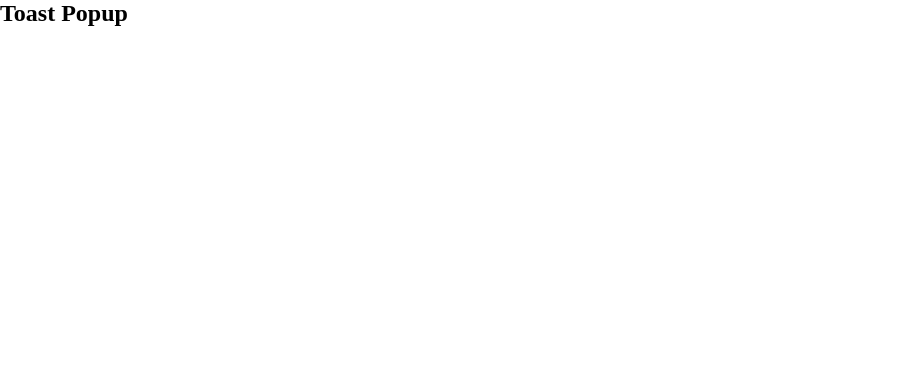
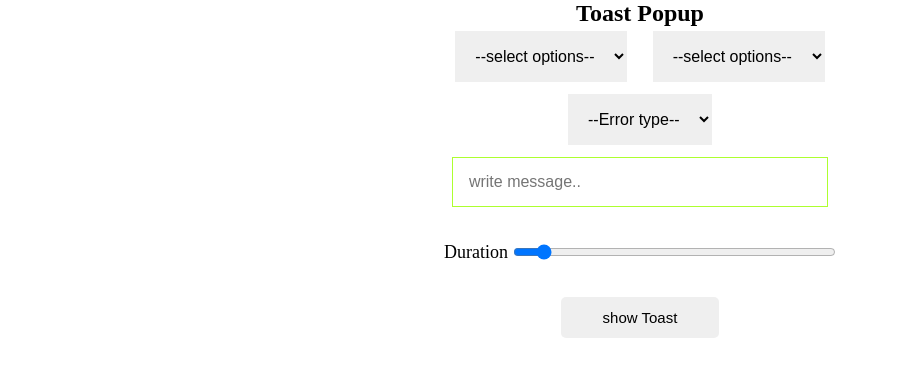
Before and after one commit to indranil7863/Javascript-projects, a plain HTML site: page toast_popup/index.html in a window 1280 px wide. Shown: the whole page, without its empty margins (0-898 px from the left). Drawn offline with Linux system fonts and the light colour scheme.

Commit message:
design complete

```diff
--- a/toast_popup/index.html
+++ b/toast_popup/index.html
@@ -9,5 +9,32 @@
 </head>
 <body>
     <h2>Toast Popup</h2>
+    <div class="main-div">
+
+    <select name="position" class="selectOption" id="hr-pos">
+        <option value="">--select options--</option>
+        <option value="left">left</option>
+        <option value="right">right</option>
+    </select>
+     <select name="position" class="selectOption" id="vt-pos">
+        <option value="">--select options--</option>
+        <option value="top">top</option>
+        <option value="bottom">bottom</option>
+    </select>
+    <select name="error-type" class="selectOption" id="err-type">
+        <option value="">--Error type--</option>
+        <option value="warning">warning</option>
+        <option value="Error">Error</option>
+        <option value="success">success</option>
+    </select>
+    <label for="message" class="message-bar">
+        <input type="text" name="" id="message" placeholder="write message..">
+    </label>
+    <label for="duration" class="duration-btn">Duration
+        <input type="range" name="" min="0" max="10" step="1" value="0" id="duration">
+    </label>
+
+    <button id="generate-toast">show Toast</button>
+</div>
 </body>
 </html>
--- a/toast_popup/style.css
+++ b/toast_popup/style.css
@@ -6,3 +6,71 @@
     list-style-type: none;
     text-decoration: none;
 }
+
+.main-div{
+    max-width: 400px;
+    margin: 2px auto;
+    display: flex;
+    justify-content: space-evenly;
+    align-items: center;
+    gap: 12px;
+    flex-wrap: wrap;
+    padding: 2px;
+}
+input[type="range"]{
+    padding: 0;
+}
+h2{
+    text-align: center;
+}
+
+.selectOption{
+    padding: 1rem;
+    font-size: 1rem;
+    outline: none;
+}
+
+.message-bar{
+    width: 95%;
+
+    border: 1px solid greenyellow;
+
+}
+#message{
+    width: 95%;
+    padding: 1rem;
+    outline: none;
+    font-size: 14px;
+}
+#message::placeholder{
+    font-size: 1rem;
+}
+.duration-btn{
+    width: 100%;
+    padding: 2px;
+    text-align: center;
+    display: flex;
+    justify-content: center;
+    align-items: center;
+    gap: 5px;
+    flex-direction: row;
+    font-size: 18px;
+}
+
+#duration{
+    width: 100%;
+    border: 23px solid red;
+}
+
+#generate-toast{
+    min-width: 40%;
+    padding: 12px 18px;
+    border-radius: 5px;
+    font-size: 15px;
+    transition: background-color .5s 0s linear, color .5s 0s linear;
+}
+#generate-toast:hover{
+    background-color: aqua;
+    color: black;
+
+}
```
